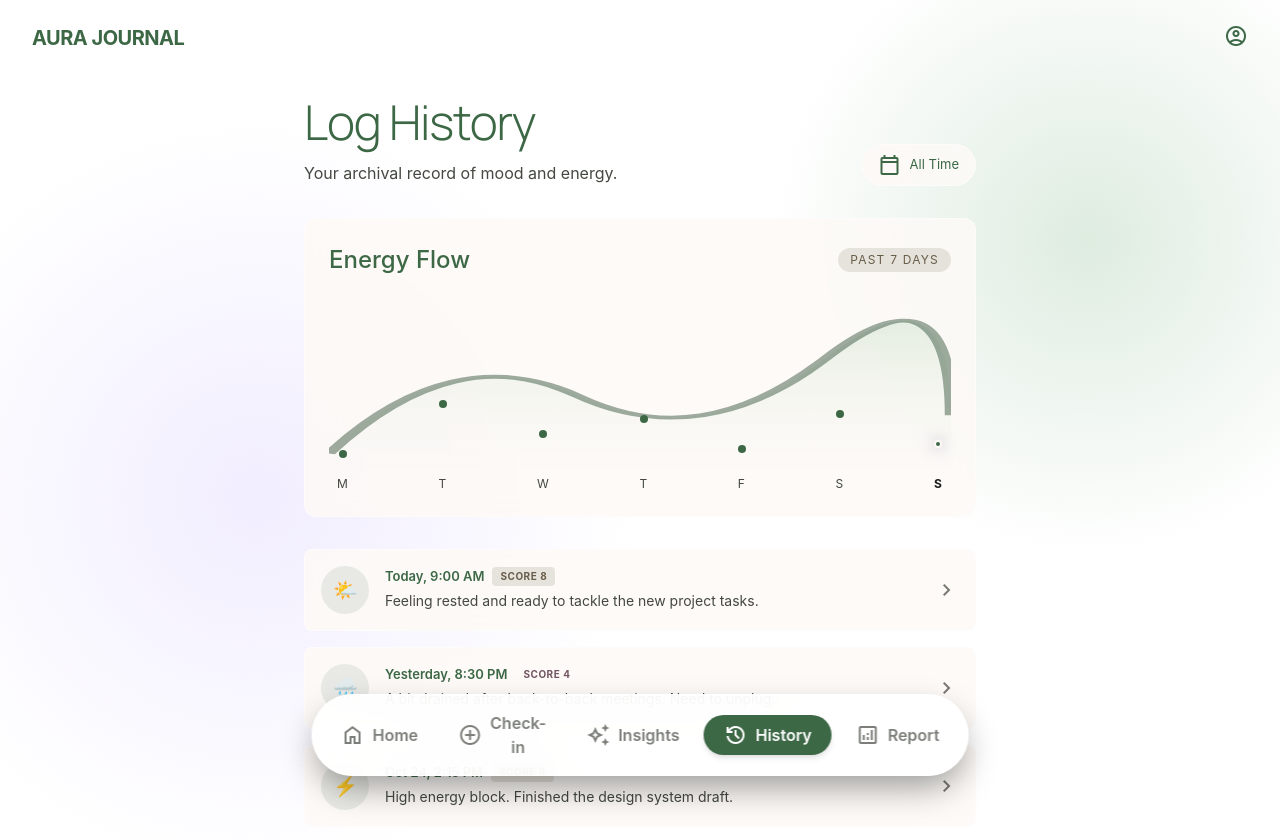
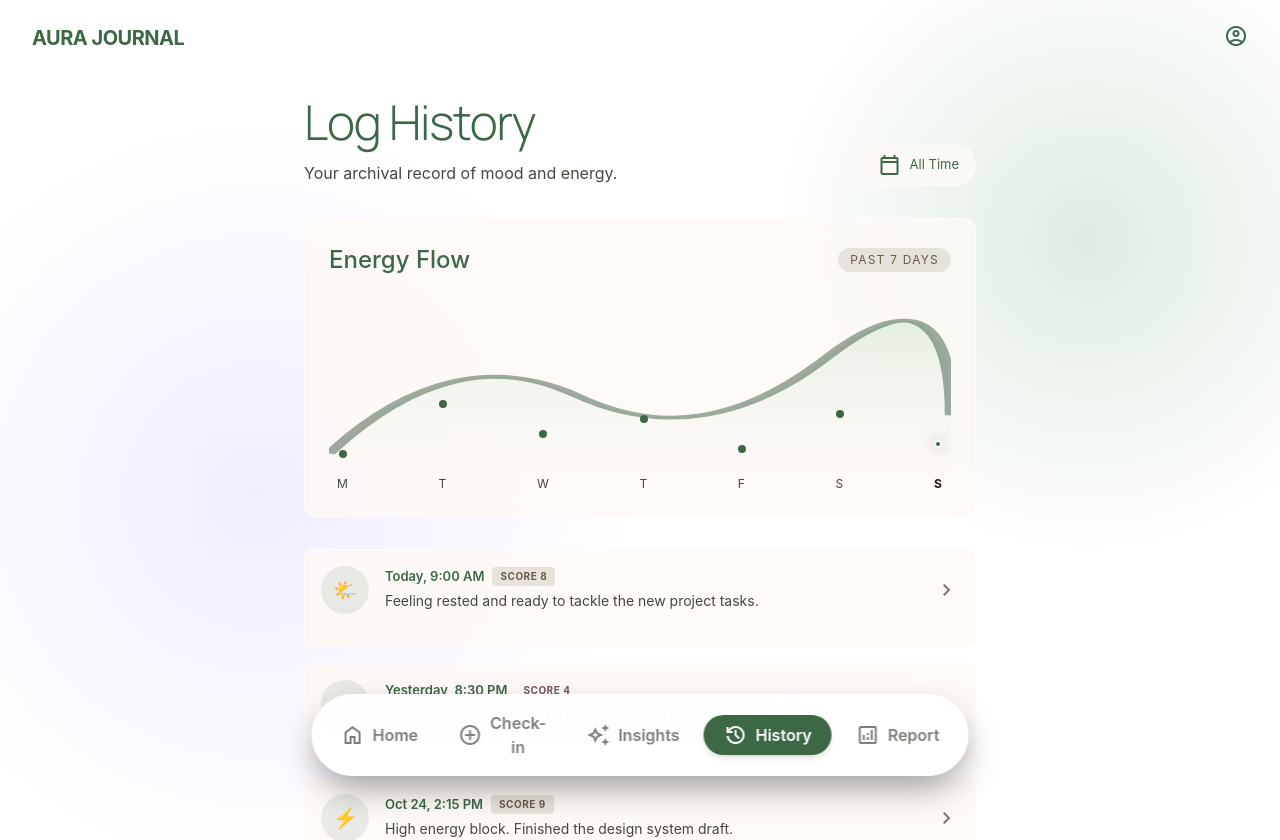
Before and after one commit to blueRay01/ai-journal-frontend, a React (Vite) app in the folder ai-journal-frontend/: page /history in a window 1280 px wide. Shown: the top 840 px of the page. Built offline with nearby package versions, Linux system fonts and the light colour scheme; sample sign-in values are in the browser's storage.

Commit message:
check boxes

```diff
--- a/ai-journal-frontend/src/App.jsx
+++ b/ai-journal-frontend/src/App.jsx
@@ -1,5 +1,5 @@
 // src/App.jsx
-import { BrowserRouter as Router, Routes, Route, Navigate, useLocation } from "react-router-dom";
+import { BrowserRouter as Router, Routes, Route, Navigate } from "react-router-dom";
 import { AuthProvider } from "./contexts/AuthContext";
 import ProtectedRoute from "./components/ProtectedRoute";
 import Navbar from "./components/layout/Navbar";
@@ -12,32 +12,9 @@ import HistoryPage from "./pages/HistoryPage";
 import ReportPage from "./pages/ReportPage";
 import CheckInPage from "./pages/CheckInPage";
 import AIInsightPage from "./pages/AIInsightPage";
-import { useState, useEffect, useRef } from "react";
-
-function FadeTransition({ children }) {
-  const [isVisible, setIsVisible] = useState(false);
-  const location = useLocation();
-
-  useEffect(() => {
-    setIsVisible(false);
-    const timer = setTimeout(() => setIsVisible(true), 50);
-    return () => clearTimeout(timer);
-  }, [location]);
-
-  return (
-    <div
-      className={`transition-opacity duration-500 ease-in-out ${
-        isVisible ? 'opacity-100' : 'opacity-0'
-      }`}
-    >
-      {children}
-    </div>
-  );
-}
 
 function LandingPage() {
   return (
-    <FadeTransition>
     <div className="bg-background-light dark:bg-background-dark text-stone-900 dark:text-stone-200 font-body relative overflow-x-hidden min-h-screen">
       <div className="texture-overlay bg-paper-texture" />
       <div className="fixed inset-0 bg-aura-gradient dark:bg-aura-gradient-dark pointer-events-none -z-10" />
@@ -51,7 +28,6 @@ function LandingPage() {
 
       <Footer />
     </div>
-    </FadeTransition>
   );
 }
 
@@ -61,14 +37,12 @@ export default function App() {
       <Router>
         <Routes>
           <Route path="/" element={<LandingPage />} />
-          <Route path="/auth" element={<FadeTransition><AuthPage /></FadeTransition>} />
+          <Route path="/auth" element={<AuthPage />} />
           <Route
             path="/dashboard"
             element={
               <ProtectedRoute>
-                <FadeTransition>
                 <DashboardPage />
-                </FadeTransition>
               </ProtectedRoute>
             }
           />
@@ -76,9 +50,7 @@ export default function App() {
             path="/history"
             element={
               <ProtectedRoute>
-                <FadeTransition>
                 <HistoryPage />
-                </FadeTransition>
               </ProtectedRoute>
             }
           />
@@ -86,9 +58,7 @@ export default function App() {
             path="/report"
             element={
               <ProtectedRoute>
-                <FadeTransition>
                 <ReportPage />
-                </FadeTransition>
               </ProtectedRoute>
             }
           />
@@ -96,9 +66,7 @@ export default function App() {
             path="/checkin"
             element={
               <ProtectedRoute>
-                <FadeTransition>
                 <CheckInPage />
-                </FadeTransition>
               </ProtectedRoute>
             }
           />
@@ -106,9 +74,7 @@ export default function App() {
             path="/insights"
             element={
               <ProtectedRoute>
-                <FadeTransition>
                 <AIInsightPage />
-                </FadeTransition>
               </ProtectedRoute>
             }
           />
--- a/ai-journal-frontend/src/components/dashboard/EntryRow.jsx
+++ b/ai-journal-frontend/src/components/dashboard/EntryRow.jsx
@@ -1,4 +1,5 @@
 // src/components/dashboard/EntryRow.jsx
+import { useMemo, useState } from "react";
 
 /**
  * EntryRow
@@ -21,19 +22,35 @@ function scoreVariant(score) {
 }
 
 export default function EntryRow({ emoji, timestamp, score, preview, onClick }) {
+  const [isExpanded, setIsExpanded] = useState(false);
+
+  const summary = useMemo(() => {
+    const text = (preview ?? "").trim();
+    if (!text) return "";
+    const short = text.length > 120 ? `${text.slice(0, 120).trim()}…` : text;
+    return short;
+  }, [preview]);
+
+  const handleToggle = () => {
+    setIsExpanded((v) => !v);
+    onClick?.();
+  };
+
   return (
-    <div
-      onClick={onClick}
-      className="glass-panel rounded-lg p-4 flex items-center justify-between group hover:bg-surface-container-low/50 transition-colors cursor-pointer border-primary/5"
+    <div className="glass-panel rounded-lg border-primary/5">
+      <button
+        type="button"
+        onClick={handleToggle}
+        className="w-full p-4 flex items-center justify-between group hover:bg-surface-container-low/50 transition-colors cursor-pointer text-left rounded-lg"
       >
-      <div className="flex items-center gap-4">
+        <div className="flex items-center gap-4 min-w-0">
           {/* Emoji bubble */}
-        <div className="bg-primary/10 w-12 h-12 rounded-full flex items-center justify-center text-xl">
+          <div className="bg-primary/10 w-12 h-12 rounded-full flex items-center justify-center text-xl shrink-0">
             {emoji}
           </div>
 
-        <div>
-          <div className="flex items-center gap-2">
+          <div className="min-w-0">
+            <div className="flex items-center gap-2 flex-wrap">
               <span className="font-label-sm text-primary font-semibold text-[13px]">
                 {timestamp}
               </span>
@@ -45,15 +62,41 @@ export default function EntryRow({ emoji, timestamp, score, preview, onClick })
                 Score {score}
               </div>
             </div>
-          <p className="text-on-surface-variant text-sm truncate max-w-[200px] md:max-w-md mt-1 leading-relaxed">
+            <p
+              className={[
+                "text-on-surface-variant text-sm mt-1 leading-relaxed",
+                isExpanded ? "line-clamp-2" : "truncate",
+              ].join(" ")}
+            >
               {preview}
             </p>
           </div>
         </div>
 
-      <span className="material-symbols-outlined text-outline group-hover:text-primary transition-colors">
+        <span
+          className={[
+            "material-symbols-outlined text-outline group-hover:text-primary transition-colors shrink-0",
+            "transform transition-transform duration-200",
+            isExpanded ? "rotate-90" : "rotate-0",
+          ].join(" ")}
+          aria-hidden="true"
+        >
           chevron_right
         </span>
+      </button>
+
+      <div
+        className={[
+          "px-4 pb-4",
+          "transition-[max-height,opacity] duration-200 ease-out",
+          isExpanded ? "max-h-40 opacity-100" : "max-h-0 opacity-0",
+          "overflow-hidden",
+        ].join(" ")}
+      >
+        <div className="pt-2 border-t border-outline-variant/20 text-sm text-on-surface-variant">
+          {summary}
+        </div>
+      </div>
     </div>
   );
 }
--- a/ai-journal-frontend/src/components/dashboard/StreakCard.jsx
+++ b/ai-journal-frontend/src/components/dashboard/StreakCard.jsx
@@ -1,7 +1,8 @@
 // src/components/dashboard/StreakCard.jsx
 
 const STREAK_DAYS = 12;
-const FILLED_DOTS = 3; // how many of the 5 indicator dots are active
+const FILLED_DOTS = 3; // how many of the 7 indicator bars are active
+const STREAK_BARS = 7;
 
 export default function StreakCard() {
   return (
@@ -26,7 +27,7 @@ export default function StreakCard() {
 
       {/* Progress dots */}
       <div className="mt-4 flex gap-1">
-        {Array.from({ length: 5 }).map((_, i) => (
+        {Array.from({ length: STREAK_BARS }).map((_, i) => (
           <div
             key={i}
             className={`w-8 h-1 rounded-full ${
--- a/ai-journal-frontend/src/components/insight/InsightContent.jsx
+++ b/ai-journal-frontend/src/components/insight/InsightContent.jsx
@@ -6,12 +6,12 @@ export default function InsightContent({ insightType }) {
   return (
     <>
       {/* Left Side: Image + Symbols */}
-      <div className="col-span-1 md:col-span-5 flex flex-col gap-8 order-2 md:order-1">
+      <div className="col-span-1 md:col-span-5 flex flex-col gap-8 order-2 md:order-1 self-stretch">
         <InsightImage insightType={insightType} />
       </div>
 
       {/* Right Side: Text in Glass Panel */}
-      <div className="col-span-1 md:col-span-7 order-1 md:order-2">
+      <div className="col-span-1 md:col-span-7 order-1 md:order-2 self-stretch">
         <InsightPanel />
       </div>
     </>
--- a/ai-journal-frontend/src/pages/AIInsightPage.jsx
+++ b/ai-journal-frontend/src/pages/AIInsightPage.jsx
@@ -122,7 +122,7 @@ export default function AIInsightPage() {
 
         <DashboardHeader />
 
-        <main className="w-full max-w-6xl mx-auto px-6 py-12 md:py-20 grid grid-cols-1 md:grid-cols-12 gap-10 md:gap-16 items-center grow relative z-10">
+        <main className="w-full max-w-6xl mx-auto px-6 py-12 md:py-20 grid grid-cols-1 md:grid-cols-12 gap-10 md:gap-16 items-start grow relative z-10">
           <InsightContent insightType={currentInsight.type} />
         </main>
 
```
Also changed, not shown: ai-journal-frontend/src/components/insight/InsightImage.jsx (+35 -18 lines), ai-journal-frontend/src/pages/CheckInPage.jsx (+14 -9 lines), ai-journal-frontend/src/styles/index.css (line endings or trailing spaces). Lines whose indentation alone changed are shown as unchanged.
